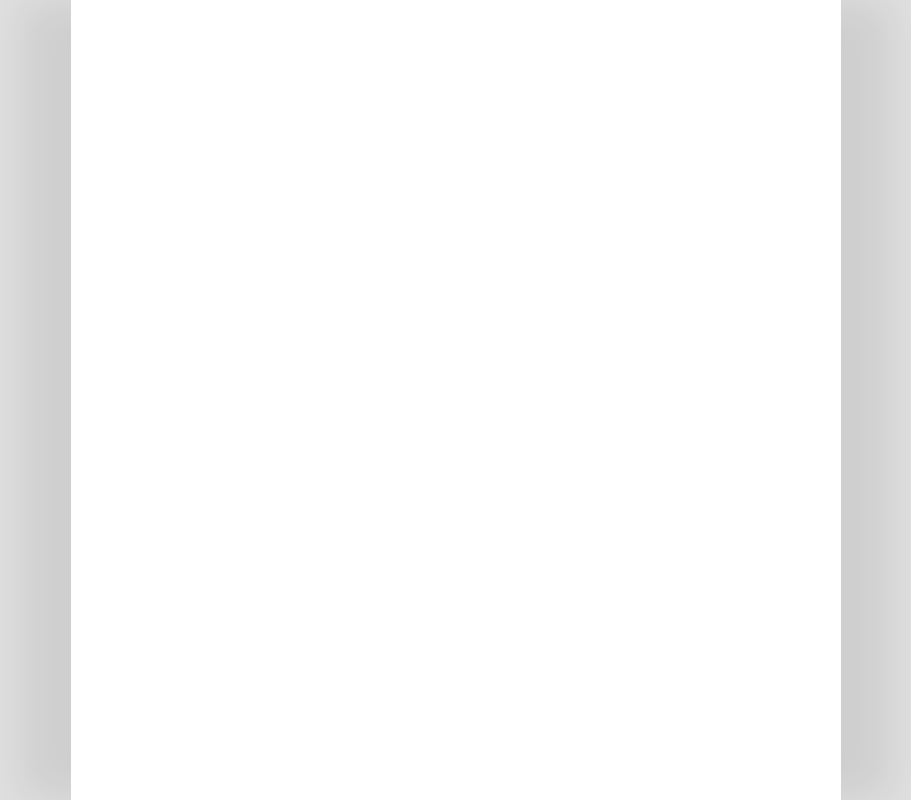
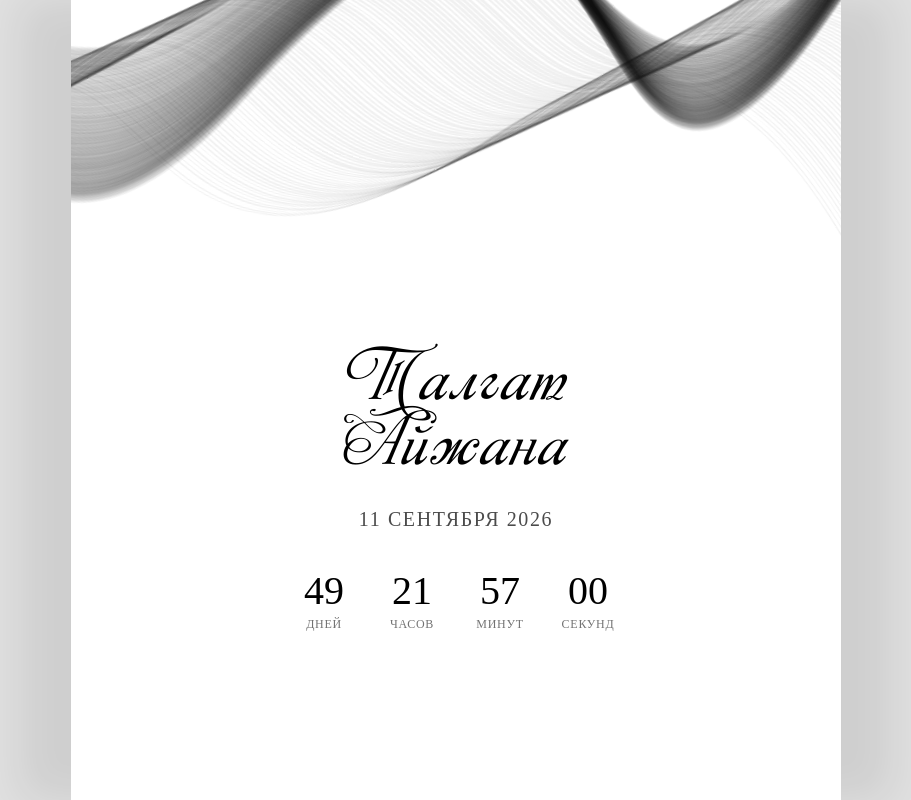
Before and after one commit to ax1lebafer/wedding-2, a React (Vite) app: page / in a window 1280 px wide. Shown: the whole page, without its empty margins (184-1095 px from the left). Built offline with nearby package versions, Linux system fonts and the light colour scheme.

Commit message:
1 section

```diff
--- a/src/App.tsx
+++ b/src/App.tsx
@@ -1,9 +1,10 @@
 import { PageLayout } from './layouts/PageLayout'
+import { Hero } from './sections'
 
 function App() {
   return (
     <PageLayout>
-      {/* Секции рендерятся здесь */}
+      <Hero />
     </PageLayout>
   )
 }
--- /dev/null
+++ b/src/data/wedding.ts
@@ -0,0 +1,9 @@
+export const wedding = {
+  names: {
+    first: 'Талгат',
+    second: 'Айжана',
+  },
+  dateLabel: '11 сентября 2026',
+  /** Дата и время свадьбы для таймера */
+  date: new Date('2026-09-11T15:00:00'),
+}
--- /dev/null
+++ b/src/hooks/useCountdown.ts
@@ -0,0 +1,33 @@
+import { useEffect, useState } from 'react'
+
+type TimeLeft = {
+  days: number
+  hours: number
+  minutes: number
+  seconds: number
+}
+
+function getTimeLeft(target: Date): TimeLeft {
+  const diff = Math.max(0, target.getTime() - Date.now())
+
+  const days = Math.floor(diff / (1000 * 60 * 60 * 24))
+  const hours = Math.floor((diff / (1000 * 60 * 60)) % 24)
+  const minutes = Math.floor((diff / (1000 * 60)) % 60)
+  const seconds = Math.floor((diff / 1000) % 60)
+
+  return { days, hours, minutes, seconds }
+}
+
+export function useCountdown(target: Date) {
+  const [timeLeft, setTimeLeft] = useState(() => getTimeLeft(target))
+
+  useEffect(() => {
+    const id = window.setInterval(() => {
+      setTimeLeft(getTimeLeft(target))
+    }, 1000)
+
+    return () => window.clearInterval(id)
+  }, [target])
+
+  return timeLeft
+}
--- a/src/layouts/PageLayout.scss
+++ b/src/layouts/PageLayout.scss
@@ -1,4 +1,4 @@
-@use "../styles/variables" as *;
+@use '../styles/variables' as *;
 
 .page {
   width: 100%;
@@ -6,6 +6,7 @@
   min-height: 100svh;
   margin-inline: auto;
   background: $color-surface;
+  overflow: hidden;
   box-shadow:
     -50px 0 40px rgba(0, 0, 0, 0.08),
     50px 0 40px rgba(0, 0, 0, 0.08);
--- /dev/null
+++ b/src/sections/Hero/Hero.scss
@@ -0,0 +1,101 @@
+@use '../../styles/variables' as *;
+
+.hero {
+  position: relative;
+  overflow: hidden;
+  min-height: 100svh;
+  display: flex;
+  flex-direction: column;
+}
+
+.hero__decor {
+  position: relative;
+  top: -60px;
+  left: 0;
+  width: 100%;
+  overflow: hidden;
+  flex-shrink: 0;
+  line-height: 0;
+}
+
+.hero__decor-img {
+  display: block;
+  width: 960px;
+  max-width: none;
+  height: auto;
+  margin-inline: -20%;
+  transform-origin: center center;
+  animation: hero-decor-motion 14s infinite linear;
+}
+
+@keyframes hero-decor-motion {
+  0% {
+    transform: rotate(0deg) scale(1, 1);
+    animation-timing-function: ease-in-out;
+  }
+
+  50% {
+    transform: rotate(10deg) scale(1.2, 1.2);
+    animation-timing-function: ease-in-out;
+  }
+
+  100% {
+    transform: rotate(0deg) scale(1, 1);
+  }
+}
+
+.hero__content {
+  flex: 1;
+  display: flex;
+  flex-direction: column;
+  align-items: center;
+  justify-content: flex-start;
+  gap: 1.5rem;
+  padding: 0 1.5rem 4rem;
+  text-align: center;
+}
+
+.hero__names {
+  display: flex;
+  flex-direction: column;
+  align-items: center;
+  font-family: $font-names;
+  font-size: clamp(2rem, 6vw, 3.5rem);
+  font-weight: 400;
+  letter-spacing: 0.04em;
+  line-height: 1.15;
+}
+
+.hero__date {
+  font-size: clamp(1rem, 2.5vw, 1.25rem);
+  letter-spacing: 0.08em;
+  text-transform: uppercase;
+  opacity: 0.7;
+}
+
+.hero__timer {
+  display: flex;
+  gap: clamp(1rem, 4vw, 2rem);
+  margin-top: 1rem;
+}
+
+.hero__timer-item {
+  display: flex;
+  flex-direction: column;
+  align-items: center;
+  gap: 0.35rem;
+  min-width: 3.5rem;
+}
+
+.hero__timer-value {
+  font-size: clamp(1.75rem, 5vw, 2.5rem);
+  font-variant-numeric: tabular-nums;
+  line-height: 1;
+}
+
+.hero__timer-label {
+  font-size: 0.75rem;
+  letter-spacing: 0.06em;
+  text-transform: uppercase;
+  opacity: 0.55;
+}
--- /dev/null
+++ b/src/sections/Hero/Hero.tsx
@@ -0,0 +1,45 @@
+import decor from '../../assets/decor.svg'
+import { wedding } from '../../data/wedding'
+import { useCountdown } from '../../hooks/useCountdown'
+import './Hero.scss'
+
+const pad = (value: number) => String(value).padStart(2, '0')
+
+export function Hero() {
+  const { days, hours, minutes, seconds } = useCountdown(wedding.date)
+
+  return (
+    <section className="hero">
+      <div className="hero__decor">
+        <img className="hero__decor-img" src={decor} alt="" aria-hidden />
+      </div>
+
+      <div className="hero__content">
+        <h1 className="hero__names">
+          <span>{wedding.names.first}</span>
+          <span>{wedding.names.second}</span>
+        </h1>
+        <p className="hero__date">{wedding.dateLabel}</p>
+
+        <div className="hero__timer" aria-label="До свадьбы осталось">
+          <div className="hero__timer-item">
+            <span className="hero__timer-value">{pad(days)}</span>
+            <span className="hero__timer-label">дней</span>
+          </div>
+          <div className="hero__timer-item">
+            <span className="hero__timer-value">{pad(hours)}</span>
+            <span className="hero__timer-label">часов</span>
+          </div>
+          <div className="hero__timer-item">
+            <span className="hero__timer-value">{pad(minutes)}</span>
+            <span className="hero__timer-label">минут</span>
+          </div>
+          <div className="hero__timer-item">
+            <span className="hero__timer-value">{pad(seconds)}</span>
+            <span className="hero__timer-label">секунд</span>
+          </div>
+        </div>
+      </div>
+    </section>
+  )
+}
--- a/src/sections/index.ts
+++ b/src/sections/index.ts
@@ -1,2 +1 @@
-// Экспорт секций:
-// export { Hero } from './Hero/Hero'
+export { Hero } from './Hero/Hero'
--- /dev/null
+++ b/src/styles/_fonts.scss
@@ -0,0 +1,7 @@
+@font-face {
+  font-family: 'Monplesir';
+  src: url('../fonts/Monplesir.ttf') format('truetype');
+  font-weight: normal;
+  font-style: normal;
+  font-display: swap;
+}
--- a/src/styles/_variables.scss
+++ b/src/styles/_variables.scss
@@ -2,3 +2,5 @@ $color-page-bg: #e0e0e0;
 $color-surface: #fff;
 
 $page-max-width: 770px;
+
+$font-names: 'Monplesir', serif;
--- a/src/styles/index.scss
+++ b/src/styles/index.scss
@@ -1,2 +1,3 @@
+@use 'fonts';
 @use 'variables' as *;
 @use 'reset';
```
Also changed, not shown: src/assets/decor.svg (added), src/fonts/Monplesir.ttf (added).
